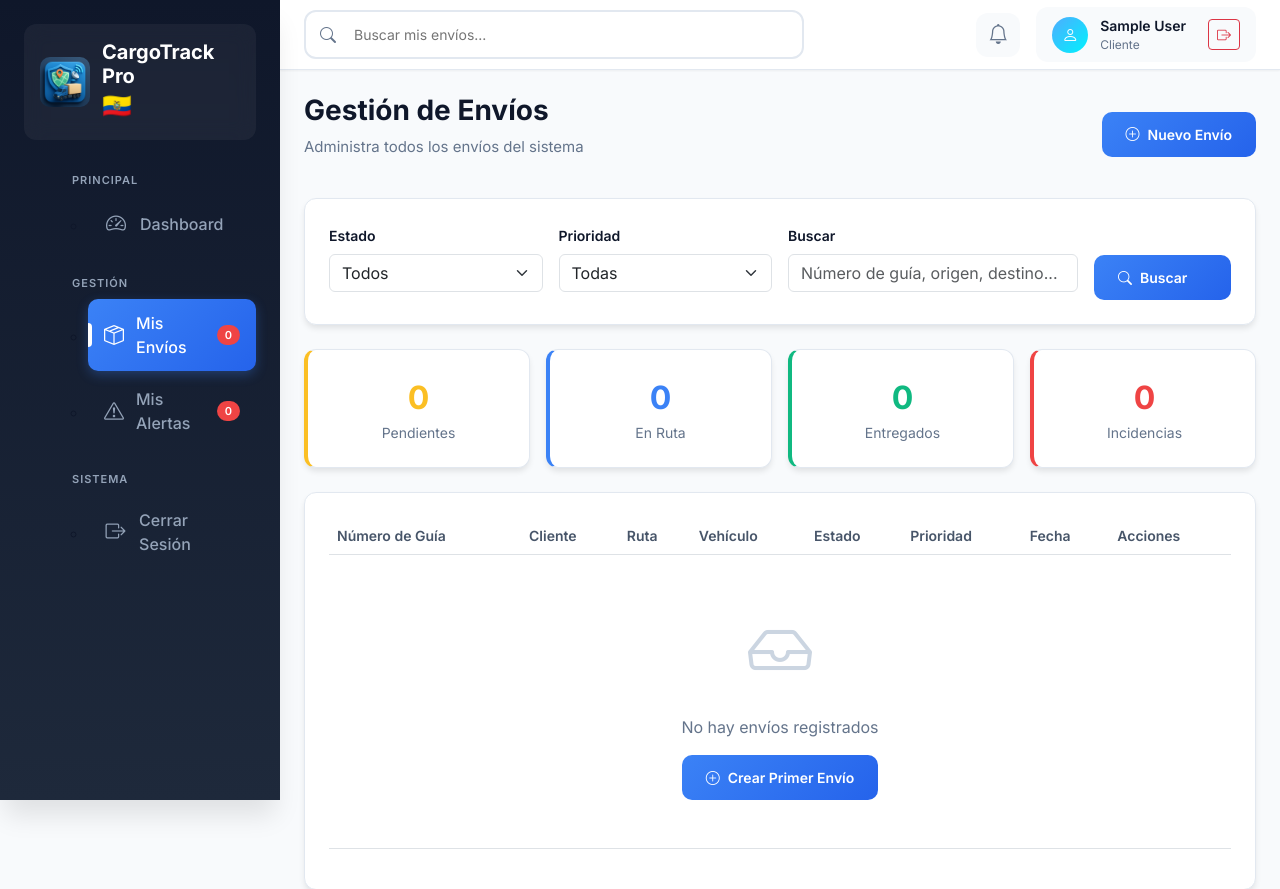
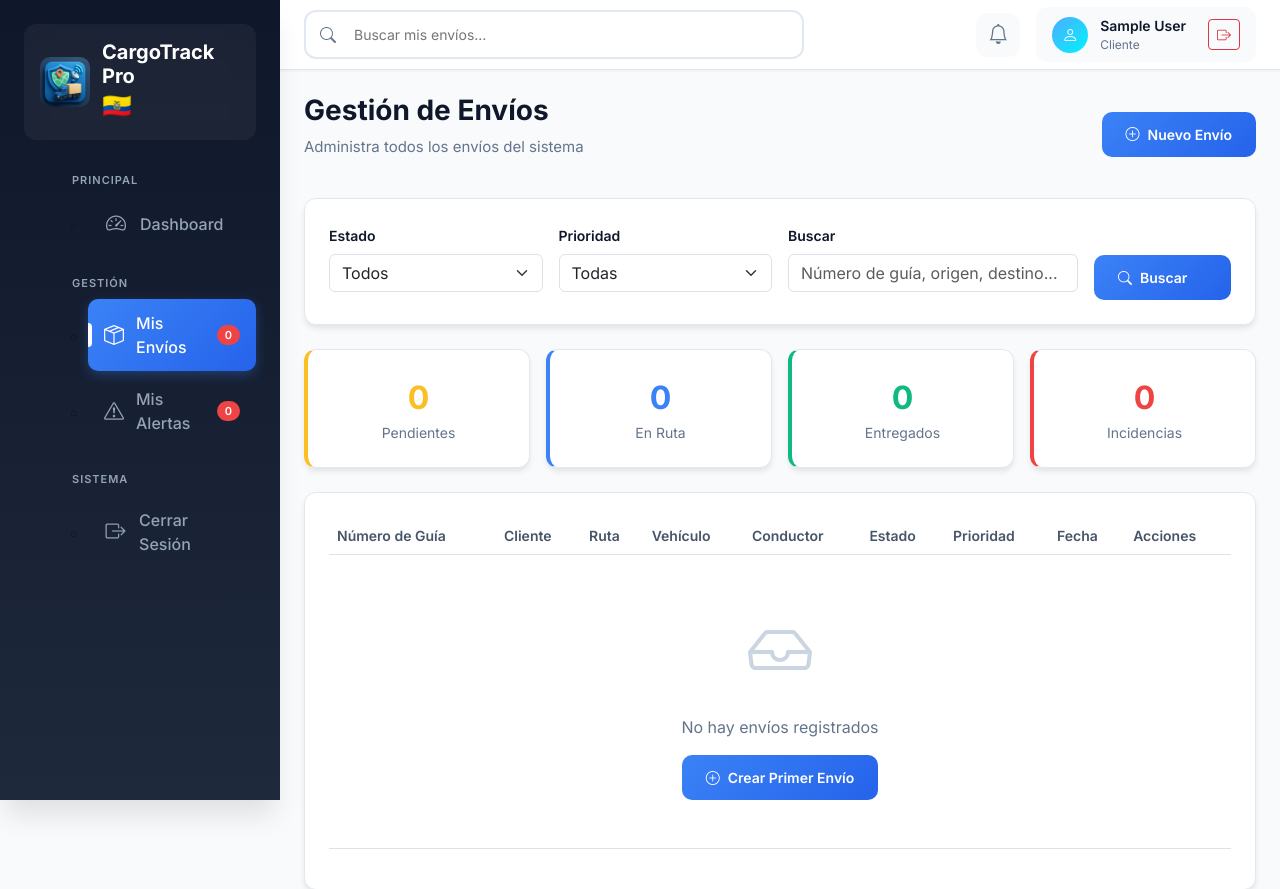
Before and after one commit to Jaisartuyk/-transporte_carga, a Django app: page /envios/ in a window 1280 px wide. Shown: the top 889 px of the page. Run offline with Django 5.2, Linux system fonts and the light colour scheme; the visitor is signed in with stand-in values (Sample User, id 1); data comes from the database, SQL or seed files in the repository; data that the repository does not hold is empty; parts of the project's set-up code (start-up, migrations or seed data) failed here and were passed over; some libraries are stand-ins or nearby versions.

Commit message:
Agregar columna de Conductor en tabla de envíos

```diff
--- a/cargas/templates/envios_list.html
+++ b/cargas/templates/envios_list.html
@@ -91,6 +91,7 @@
                     <th style="font-weight: 600; font-size: 14px; color: #475569;">Cliente</th>
                     <th style="font-weight: 600; font-size: 14px; color: #475569;">Ruta</th>
                     <th style="font-weight: 600; font-size: 14px; color: #475569;">Vehículo</th>
+                    <th style="font-weight: 600; font-size: 14px; color: #475569;">Conductor</th>
                     <th style="font-weight: 600; font-size: 14px; color: #475569;">Estado</th>
                     <th style="font-weight: 600; font-size: 14px; color: #475569;">Prioridad</th>
                     <th style="font-weight: 600; font-size: 14px; color: #475569;">Fecha</th>
@@ -128,6 +129,19 @@
                             <div style="font-size: 12px; color: #64748b;">{{ envio.vehiculo.marca }}</div>
                         {% else %}
                             <span style="color: #94a3b8; font-style: italic;">Sin asignar</span>
+                        {% endif %}
+                    </td>
+                    <td>
+                        {% if envio.vehiculo and envio.vehiculo.conductor %}
+                            <div style="font-weight: 500;">
+                                <i class="bi bi-person-circle text-primary"></i>
+                                {{ envio.vehiculo.conductor.nombre_completo }}
+                            </div>
+                            <div style="font-size: 12px; color: #64748b;">
+                                <i class="bi bi-telephone"></i> {{ envio.vehiculo.conductor.telefono }}
+                            </div>
+                        {% else %}
+                            <span style="color: #94a3b8; font-style: italic;">Sin conductor</span>
                         {% endif %}
                     </td>
                     <td>
@@ -176,7 +190,7 @@
                 </tr>
                 {% empty %}
                 <tr>
-                    <td colspan="8" class="text-center py-5">
+                    <td colspan="9" class="text-center py-5">
                         <i class="bi bi-inbox" style="font-size: 64px; color: #cbd5e1;"></i>
                         <p class="mt-3 mb-0" style="color: #64748b;">No hay envíos registrados</p>
                         <button type="button" class="btn btn-modern btn-primary mt-3" data-bs-toggle="modal" data-bs-target="#modalNuevoEnvio">
```
